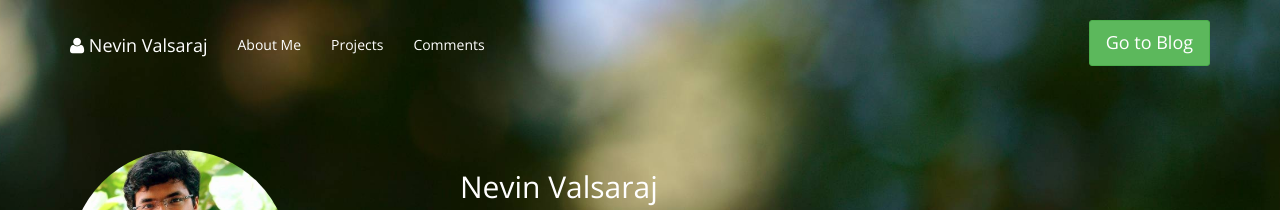
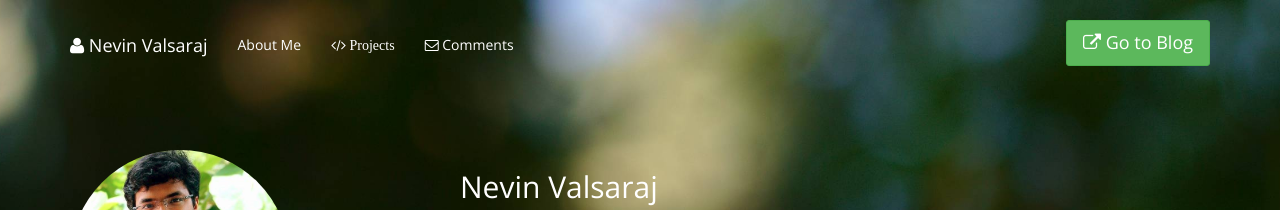
Before and after one commit to nevinvalsaraj/nevinvalsaraj.com, a Jekyll site: the page built from index.html, in a window 1280 px wide. Shown: the top 210 px of the page. Built offline with Jekyll 4.4.1, drawn with Linux system fonts in a browser that asks for light colours; comment, search, counter and statistics services are not loaded.

Commit message:
Adding font-awesome icons

```diff
--- a/index.html
+++ b/index.html
@@ -42,13 +42,14 @@
                         <a href="#about">About Me</a>
                     </li>
                     <li class="page-scroll">
-                        <a href="#services">Projects</a>
+                        <a href="#services"<i class="fa fa-code"></i> Projects</a>
                     </li>
                     <li class="page-scroll">
-                        <a href="#contact">Comments</a>
+                        <a href="#contact"><i class="fa fa-envelope-o"></i> Comments</a>
                     </li>
                 </ul>
                 <a id="guide-blog" class="navbar-right btn btn-lg btn-success" href="{{ "/blog" | prepend: site.baseurl }}">
+                    <i class="fa fa-external-link"></i>
                     Go to Blog
                 </a>
             </div>
@@ -120,7 +121,7 @@
         <div class="container">
             <div class="row">
                 <div class="col-lg-12 well">
-                    <h1>Projects</h1>
+                    <h1><i class="fa fa-code"></i> Projects</h1>
                     <br>
                     <p>
                         <h4>Sign-Language Interpreter</h4>
```
